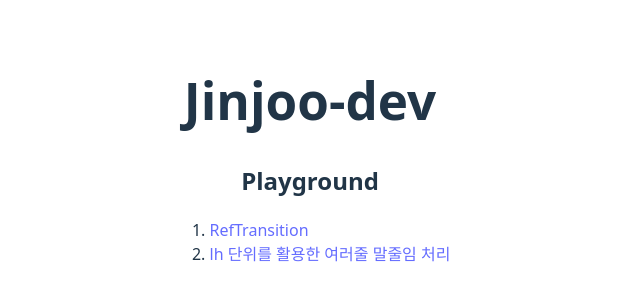
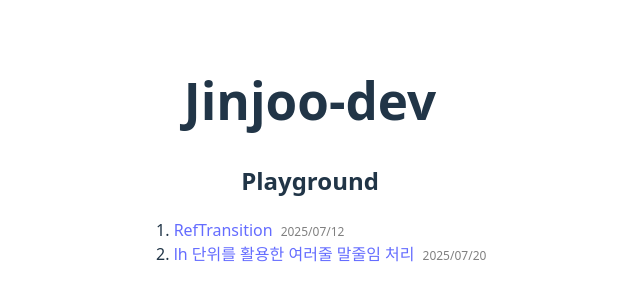
Before and after one commit to jinjoo-dev/playground, a React (Vite) app in the folder apps/react-ui/: page / in a window 1280 px wide. Shown: the part 240-540 px from the top of the page, without its empty margins (330-970 px from the left). Built offline with nearby package versions, Linux system fonts and the light colour scheme.

Commit message:
feat: 날짜 표기

```diff
--- a/apps/react-ui/src/app/index.tsx
+++ b/apps/react-ui/src/app/index.tsx
@@ -1,5 +1,12 @@
+import type { CSSProperties } from 'react';
 import './App.css';
 import { Link } from 'react-router';
+
+const dateStyle: CSSProperties = {
+  fontSize: '12px',
+  color: 'gray',
+  marginLeft: '8px',
+};
 
 function App() {
   return (
@@ -10,11 +17,13 @@ function App() {
       <ol>
         <li>
           <Link to="/ref-transition">RefTransition</Link>
+          <span style={dateStyle}>2025/07/12</span>
         </li>
         <li>
           <Link to="/line-height-see-more">
             lh 단위를 활용한 여러줄 말줄임 처리
           </Link>
+          <span style={dateStyle}>2025/07/20</span>
         </li>
       </ol>
     </div>
```
